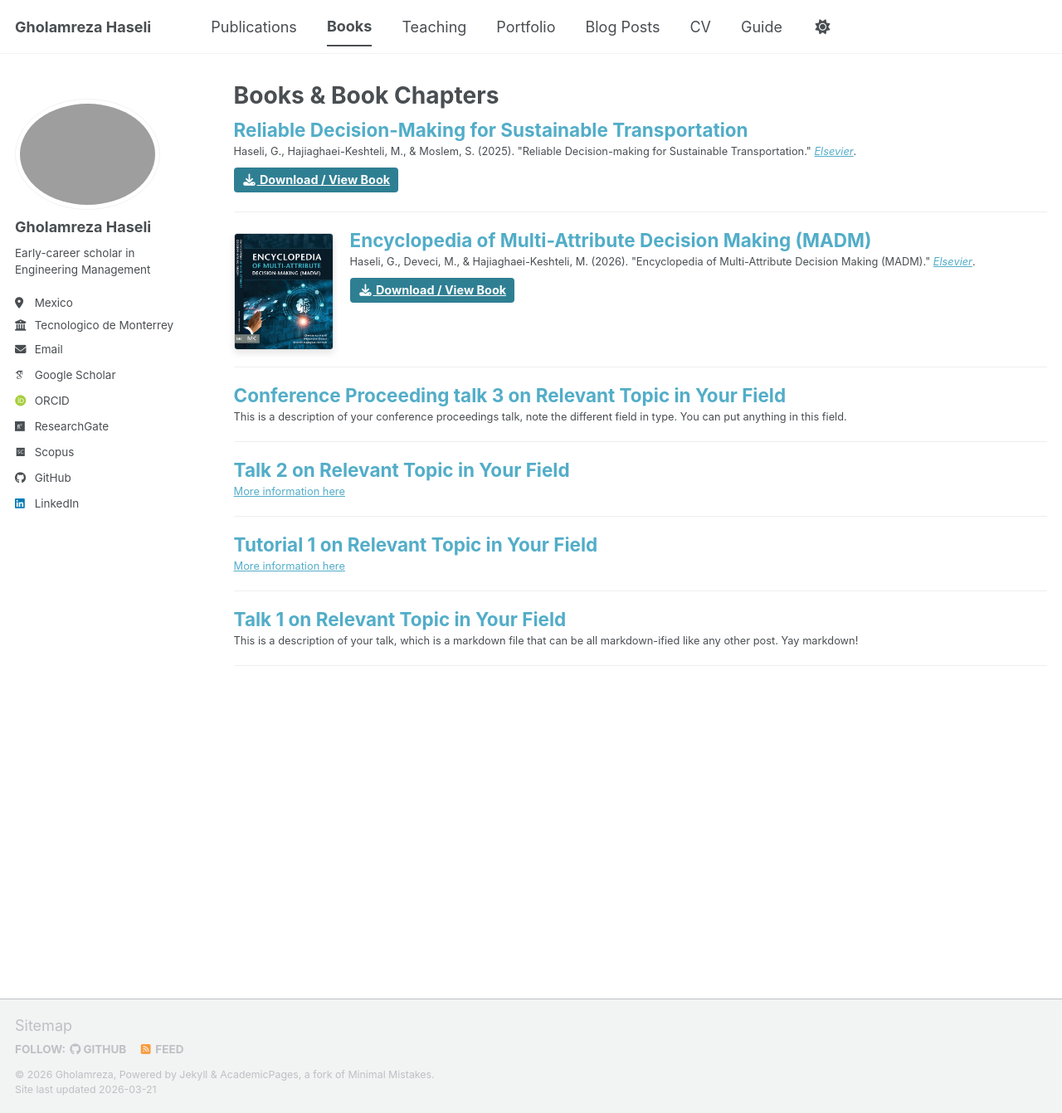
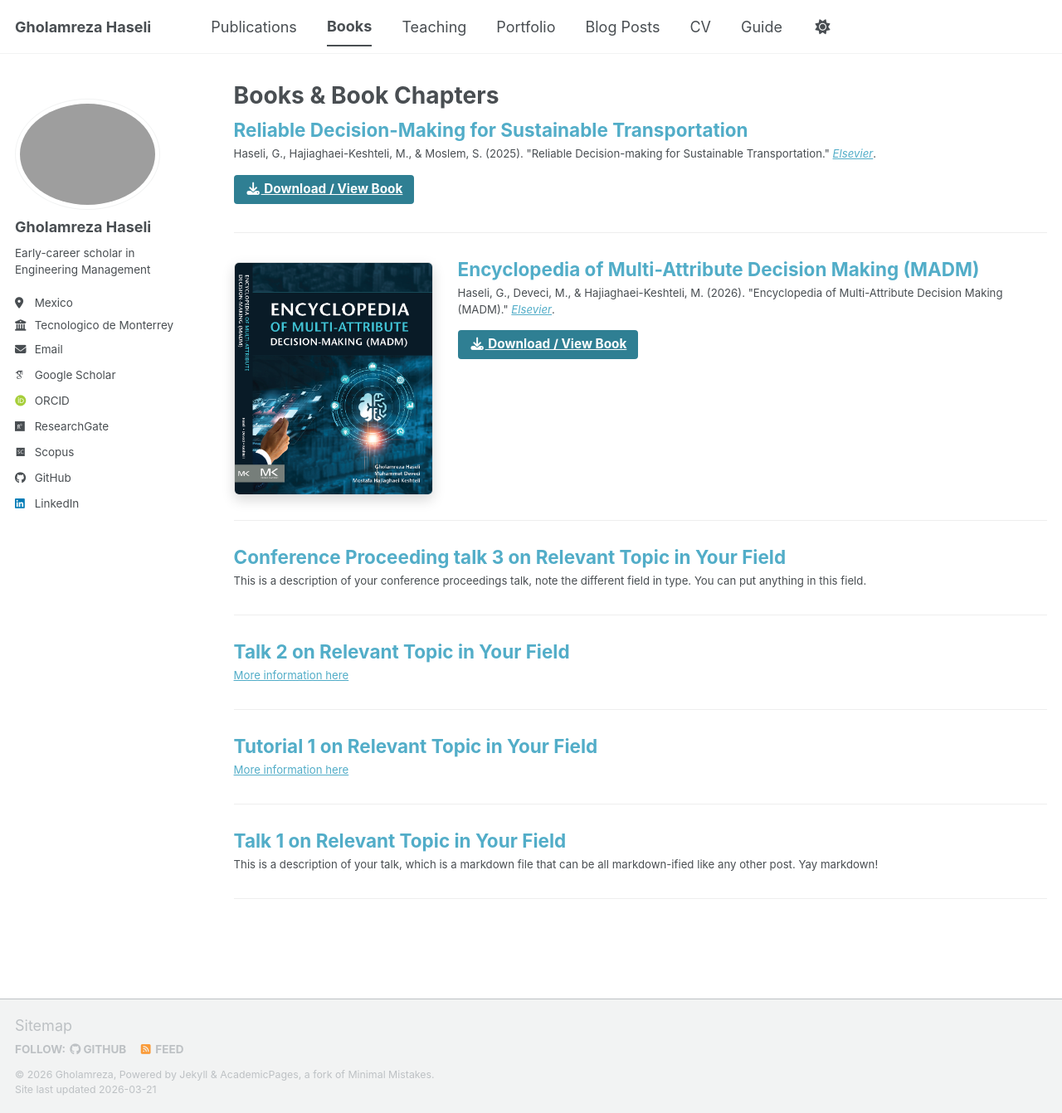
Before and after one commit to Gholamreza-Haseli/Gholamreza-Haseli.github.io, a Jekyll site: the page built from _pages/talks.html, in a window 1280 px wide and 1342 px high. Shown: the whole window at 83% size. Built offline with Jekyll 4.4.1, drawn with Linux system fonts in a browser that asks for light colours; some web fonts are replaced; a script bundle is joined from its source files by our own code; library files that are not in the unit come from our copies.

Commit message:
Update archive-single-talk.html

```diff
--- a/_includes/archive-single-talk.html
+++ b/_includes/archive-single-talk.html
@@ -1,31 +1,31 @@
-<div class="{{ include.type | default: 'list' }}__item" style="border-bottom: 1px solid #eee; padding-bottom: 20px; margin-bottom: 20px;">
-  <article class="archive__item" itemscope itemtype="https://schemaorg/CreativeWork">
+<div class="{{ include.type | default: 'list' }}__item" style="border-bottom: 1px solid #eee; padding-bottom: 30px; margin-bottom: 30px;">
+  <article class="archive__item" itemscope itemtype="https://schema.org/CreativeWork">
 
-    <div style="display: flex; gap: 20px; align-items: flex-start;">
+    <div class="book-container" style="display: flex; gap: 30px; align-items: flex-start; flex-wrap: wrap;">
 
       {% if post.cover %}
-        <div style="flex: 0 0 120px; margin-top: 5px;">
-          <img src="{{ base_path }}{{ post.cover }}" alt="Cover: {{ post.title }}" style="width: 100%; border-radius: 4px; box-shadow: 0 4px 8px rgba(0,0,0,0.1); border: 1px solid #ddd;">
+        <div class="book-cover" style="flex: 0 0 240px; max-width: 100%; margin-top: 5px;">
+          <img src="{{ base_path }}{{ post.cover }}" alt="Cover: {{ post.title }}" style="width: 100%; height: auto; border-radius: 6px; box-shadow: 0 6px 15px rgba(0,0,0,0.15); border: 1px solid #ddd; display: block;">
         </div>
       {% endif %}
 
-      <div style="flex: 1;">
+      <div class="book-details" style="flex: 1; min-width: 300px;">
 
-        <h2 class="archive__item-title" itemprop="headline" style="margin-top: 0 !important; margin-bottom: 4px !important; padding-bottom: 0 !important;">
+        <h2 class="archive__item-title" itemprop="headline" style="margin-top: 0 !important; margin-bottom: 6px !important; padding-bottom: 0 !important;">
           <a href="{{ base_path }}{{ post.url }}" rel="permalink" style="text-decoration: none;">{{ post.title }}</a>
         </h2>
 
         {% if post.excerpt %}
           <div class="archive__item-excerpt" itemprop="description" style="margin-top: 0 !important; margin-bottom: 0 !important;">
-            <p style="margin: 0 !important; line-height: 1.4 !important; font-size: 0.95em;">
+            <p style="margin: 0 !important; line-height: 1.5 !important; font-size: 0.98em;">
               {{ post.excerpt | markdownify | remove: '<p>' | remove: '</p>' }}
             </p>
           </div>
         {% endif %}
 
         {% if post.paperurl %}
-          <p style="margin-top: 10px !important; margin-bottom: 0 !important;">
-            <a href="{{ post.paperurl }}" class="btn btn--primary" style="padding: 4px 10px !important; font-size: 0.8em !important; border-radius: 4px !important;">
+          <p style="margin-top: 15px !important; margin-bottom: 0 !important;">
+            <a href="{{ post.paperurl }}" class="btn btn--primary" style="padding: 6px 14px !important; font-size: 0.85em !important; border-radius: 4px !important;">
               <i class="fas fa-fw fa-download" aria-hidden="true"></i> Download / View Book
             </a>
           </p>
```
